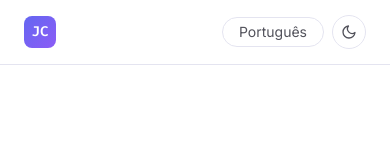
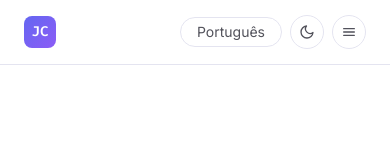
Before and after one commit to juliacancio-dev/portfolio, a Next.js app: page /en in a window 390 px wide. Shown: the top 143 px of the page. Built offline with nearby package versions, Linux system fonts and the light colour scheme.

Commit message:
feat: adiciona o menu para celular

```diff
--- /dev/null
+++ b/src/shared/layout/mobile-menu.tsx
@@ -0,0 +1,79 @@
+"use client";
+
+import { useEffect, useRef, useState } from "react";
+import { useTranslations } from "next-intl";
+import { Link } from "@/shared/i18n/navigation";
+import { sections } from "./sections";
+
+export default function MobileMenu() {
+  const t = useTranslations("Shared.Header");
+  const [open, setOpen] = useState(false);
+  const buttonRef = useRef<HTMLButtonElement>(null);
+
+  // Esc fecha o menu e devolve o foco ao botão.
+  useEffect(() => {
+    if (!open) return;
+
+    function onKeyDown(event: KeyboardEvent) {
+      if (event.key === "Escape") {
+        setOpen(false);
+        buttonRef.current?.focus();
+      }
+    }
+
+    document.addEventListener("keydown", onKeyDown);
+    return () => document.removeEventListener("keydown", onKeyDown);
+  }, [open]);
+
+  return (
+    <div className="md:hidden">
+      <button
+        ref={buttonRef}
+        type="button"
+        onClick={() => setOpen((value) => !value)}
+        aria-expanded={open}
+        aria-controls="mobile-menu"
+        aria-label={open ? t("closeMenu") : t("openMenu")}
+        className="border-border text-muted hover:bg-surface hover:text-foreground rounded-full border p-2 transition-colors"
+      >
+        <svg
+          className="size-4"
+          viewBox="0 0 24 24"
+          fill="none"
+          stroke="currentColor"
+          strokeWidth="2"
+          strokeLinecap="round"
+          aria-hidden="true"
+        >
+          {open ? (
+            <path d="M6 6l12 12M18 6L6 18" />
+          ) : (
+            <path d="M4 7h16M4 12h16M4 17h16" />
+          )}
+        </svg>
+      </button>
+
+      {/* Fica abaixo do cabeçalho (h-16), que é sticky e serve de referência. */}
+      <nav
+        id="mobile-menu"
+        aria-label={t("navLabel")}
+        hidden={!open}
+        className="border-border bg-background absolute inset-x-0 top-16 border-b"
+      >
+        <ul className="mx-auto flex max-w-5xl flex-col px-6 py-2">
+          {sections.map((section) => (
+            <li key={section}>
+              <Link
+                href={{ pathname: "/", hash: section }}
+                onClick={() => setOpen(false)}
+                className="text-muted hover:text-foreground block py-3 transition-colors"
+              >
+                {t(section)}
+              </Link>
+            </li>
+          ))}
+        </ul>
+      </nav>
+    </div>
+  );
+}
--- /dev/null
+++ b/src/shared/layout/sections.ts
@@ -0,0 +1,2 @@
+// Ids das seções da home, usados pelo menu do cabeçalho (desktop e celular).
+export const sections = ["about", "projects", "stack", "contact"] as const;
--- a/src/shared/layout/site-header.tsx
+++ b/src/shared/layout/site-header.tsx
@@ -2,8 +2,8 @@ import { useTranslations } from "next-intl";
 import { Link } from "@/shared/i18n/navigation";
 import LanguageSwitcher from "@/shared/ui/language-switcher";
 import ThemeToggle from "@/shared/ui/theme-toggle";
-
-const sections = ["about", "projects", "stack", "contact"] as const;
+import MobileMenu from "./mobile-menu";
+import { sections } from "./sections";
 
 export default function SiteHeader() {
   const t = useTranslations("Shared.Header");
@@ -46,6 +46,7 @@ export default function SiteHeader() {
         <div className="flex items-center gap-2">
           <LanguageSwitcher />
           <ThemeToggle />
+          <MobileMenu />
         </div>
       </div>
     </header>
--- a/src/shared/messages/en.json
+++ b/src/shared/messages/en.json
@@ -10,6 +10,8 @@
     "skipToContent": "Skip to content",
     "homeLabel": "Julia Cancio, back to home",
     "navLabel": "Main navigation",
+    "openMenu": "Open menu",
+    "closeMenu": "Close menu",
     "about": "About",
     "projects": "Projects",
     "stack": "Stack",
--- a/src/shared/messages/pt.json
+++ b/src/shared/messages/pt.json
@@ -10,6 +10,8 @@
     "skipToContent": "Pular para o conteúdo",
     "homeLabel": "Julia Cancio, voltar ao início",
     "navLabel": "Navegação principal",
+    "openMenu": "Abrir o menu",
+    "closeMenu": "Fechar o menu",
     "about": "Sobre",
     "projects": "Projetos",
     "stack": "Stack",
```
